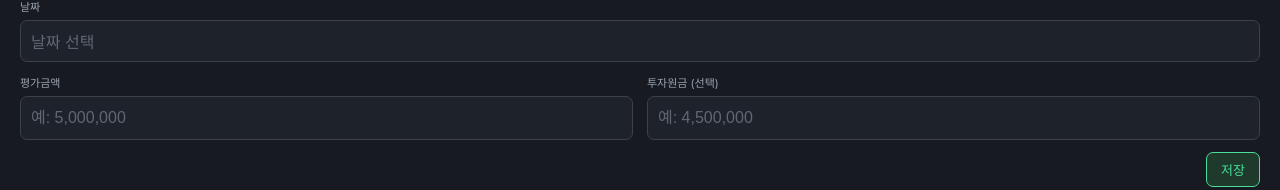
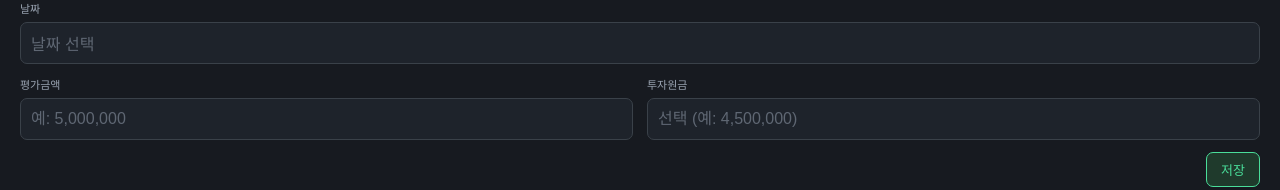
Before and after one commit to codebyma/stock, a plain HTML site: page index.html in a window 1280 px wide. Both pictures are taken after a click on the button "스냅샷 기록 관리". Shown: the part 380-570 px from the top of the page. Drawn offline with Linux system fonts and the light colour scheme.

Commit message:
자산 임춧 놏이 수정

```diff
--- a/index.html
+++ b/index.html
@@ -593,6 +593,7 @@ background: var(--surface2);
     cursor:pointer;
   }
   .form-row .field{overflow:hidden;}
+  .form-row .field input, .form-row .field select{flex:none;height:42px;}
   .form-row input::placeholder{color:var(--text3);}
   .form-actions{display:flex;gap:8px;justify-content:flex-end;}
   .btn-primary{
@@ -1882,8 +1883,8 @@ function buildSnapshotSheetHtml(){
         <input type="text" inputmode="numeric" placeholder="예: 5,000,000" id="snap_value" oninput="formatMoneyInput(this)">
       </div>
       <div class="field">
-        <span class="field-label">투자원금 (선택)</span>
-        <input type="text" inputmode="numeric" placeholder="예: 4,500,000" id="snap_cost" oninput="formatMoneyInput(this)">
+        <span class="field-label">투자원금</span>
+        <input type="text" inputmode="numeric" placeholder="선택 (예: 4,500,000)" id="snap_cost" oninput="formatMoneyInput(this)">
       </div>
     </div>
     <div class="form-actions">
```
